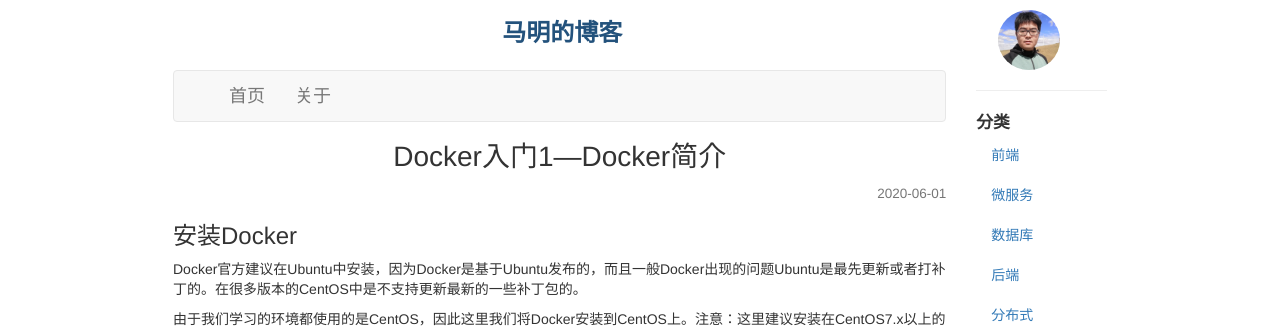
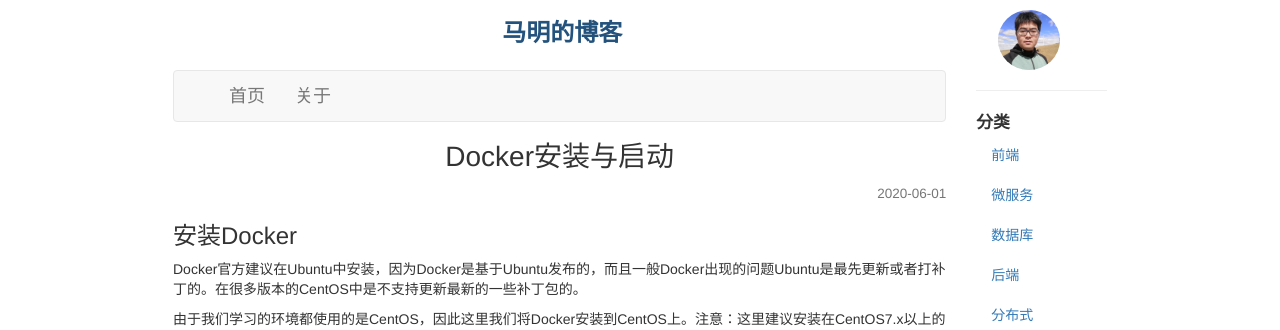
Before and after one commit to chaojunma/chaojunma.github.io, a Jekyll site: the page built from _posts/2020-6-1-Docker入门2—Docker安装与启动.md, in a window 1280 px wide. Shown: the top 330 px of the page. Built offline with Jekyll 4.4.1, drawn with Linux system fonts in a browser that asks for light colours; comment, search, counter and statistics services are not loaded.

Commit message:
修改内容

```diff
--- a/_posts/2020-6-1-Docker入门2—Docker安装与启动.md
+++ b/_posts/2020-6-1-Docker入门2—Docker安装与启动.md
@@ -1,6 +1,6 @@
 ---
 layout: post
-title: "Docker入门1—Docker简介"
+title: "Docker安装与启动"
 date: 2020-6-1
 categories: 运维
 tags: Docker
```
